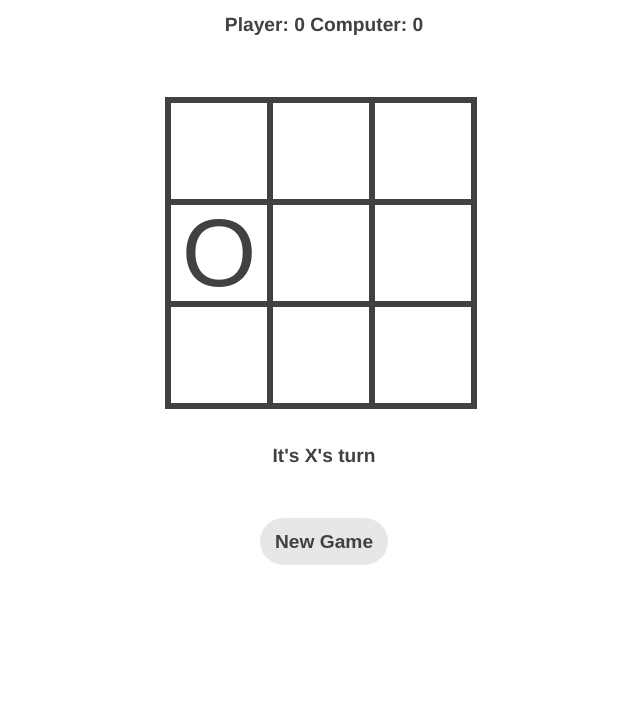
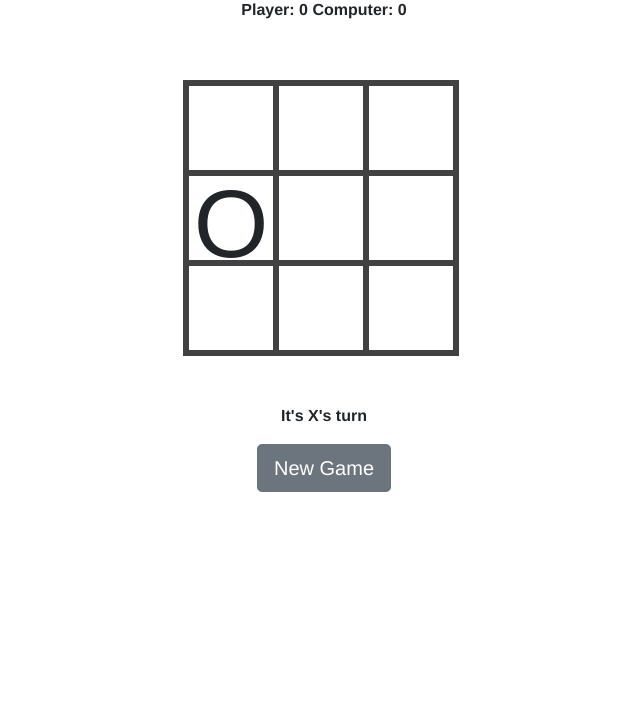
Before and after one commit to cop4808-spring-2023-fullstack-web/hw3-tic-tac-toe-js-fenn96, a plain HTML site: page index.html in a window 1280 px wide. Shown: the part 98-800 px from the top of the page, without its empty margins (316-956 px from the left). Drawn offline with nearby package versions, Linux system fonts and the light colour scheme.

Commit message:
Refactor to use Bootstrap

```diff
--- a/index.html
+++ b/index.html
@@ -5,26 +5,57 @@
     <meta http-equiv="X-UA-Compatible" content="IE=edge" />
     <meta name="viewport" content="width=device-width, initial-scale=1.0" />
     <title>Tic-Tac-Toe</title>
+    <link rel="stylesheet" href="https://maxcdn.bootstrapcdn.com/bootstrap/4.5.2/css/bootstrap.min.css" />
+    <title>Tic-Tac-Toe</title>
     <link rel="stylesheet" href="./styles/style.css" />
   </head>
 
-  <body>
-    <div class="header">Tic-Tac-Toe</div>
-    <p class="score"></p>
-    <div class="container">
+  <body class="d-flex flex-column align-items-center">
+    <h1 class="header text-center font-weight-bolder mt-4 mb-4">Tic-Tac-Toe</h1>
+    <p class="score font-weight-bold"></p>
+    <div class="align-center m-5">
+      <div class="row">
+        <div class="col-xs">
           <div class="cell" data-cell-index="0"></div>
+        </div>
+        <div class="col-xs">
           <div class="cell" data-cell-index="1"></div>
+        </div>
+        <div class="col-xs">
           <div class="cell" data-cell-index="2"></div>
+        </div>
+      </div>
+      <div class="row">
+        <div class="col-xs">
           <div class="cell" data-cell-index="3"></div>
+        </div>
+        <div class="col-xs">
           <div class="cell" data-cell-index="4"></div>
+        </div>
+        <div class="col-xs">
           <div class="cell" data-cell-index="5"></div>
+        </div>
+      </div>
+      <div class="row">
+        <div class="col-xs">
           <div class="cell" data-cell-index="6"></div>
+        </div>
+        <div class="col-xs">
           <div class="cell" data-cell-index="7"></div>
+        </div>
+        <div class="col-xs">
           <div class="cell" data-cell-index="8"></div>
         </div>
-    <p class="status"></p>
-    <button class="restart">New Game</button>
+      </div>
+    </div>
+    <p class="status font-weight-bold"></p>
+    <button class="restart btn btn-secondary btn-lg">New Game</button>
 
+    <script
+      src="https://code.jquery.com/jquery-3.5.1.slim.min.js"
+      integrity="sha384-DfXdz2htPH0lsSSs5nCTpuj/zy4C+OGpamoFVy38MVBnE+IbbVYUew+OrCXaRkfj"
+      crossorigin="anonymous"
+    ></script>
     <script src="./script/tic-tac-toe.js"></script>
   </body>
 </html>
--- a/script/tic-tac-toe.js
+++ b/script/tic-tac-toe.js
@@ -2,8 +2,10 @@ const statusDisplay = document.querySelector('.status');
 const scoreDisplay = document.querySelector('.score');
 
 let gameActive = true;
+// Define variables for storing player and computer score
 let playerScore = 0;
 let computerScore = 0;
+// Randomly pick current player
 let currentPlayer = Math.random() < 0.5 ? "X" : "O";
 let gameState = ["", "", "", "", "", "", "", "", ""];
 
@@ -16,6 +18,7 @@ statusDisplay.innerHTML = currentPlayerTurn();
 console.log(currentPlayerTurn());
 scoreDisplay.innerHTML = scoreMessage();
 
+// If it is computer's turn, do computer's logic
 computerTurn();
 
 const winningConditions = [
@@ -29,11 +32,13 @@ const winningConditions = [
     [2, 4, 6]
 ];
 
+// Function for computer automatically playing
 function computerTurn() {
     if (!gameActive || currentPlayer === 'X') {
         return;
     }
 
+    // Set delay
     setTimeout(() => {
         let emptyCells = [];
         for (let i = 0; i < gameState.length; i++) {
@@ -50,6 +55,7 @@ function computerTurn() {
     }, 500);
 }
 
+// Function that updates the scoreboard after each game
 function updateScore(player) {
     if (player === 'X') {
         playerScore += 1;
@@ -60,20 +66,26 @@ function updateScore(player) {
     console.log(scoreMessage());
 }
 
+// Function that handles the cell being played
 function handleCellPlayed(clickedCell, clickedCellIndex) {
+    // Changes cell to either X or O based on player currently playing
     gameState[clickedCellIndex] = currentPlayer;
     clickedCell.innerHTML = currentPlayer;
     console.log(`${currentPlayer} played position ${clickedCellIndex}`);
 }
 
+// Function that handles the changing of players
 function handlePlayerChange() {
+    // If the current player is X then change it to O
     currentPlayer = currentPlayer === "X" ? "O" : "X";
     statusDisplay.innerHTML = currentPlayerTurn();
     console.log(currentPlayerTurn());
 
+    // If it is computer's turn, do computer's logic
     computerTurn();
 }
 
+// Function that checks if game is won or not
 function handleResultValidation() {
     let roundWon = false;
     let winIndexes;
@@ -94,10 +106,12 @@ function handleResultValidation() {
 
     if (roundWon) {
         statusDisplay.innerHTML = winningMessage();
+        // Log that the player has won
         console.log(winningMessage());
         gameActive = false;
         statusDisplay.style.color = "rgb(251,100,204)";
 
+        // Highlight the cells that caused the win
         winIndexes.forEach(index => {
             document.querySelector(`.cell[data-cell-index="${index}"]`).style.backgroundColor = "rgb(251,100,204)";
         });
@@ -109,6 +123,7 @@ function handleResultValidation() {
     let roundDraw = !gameState.includes("");
     if (roundDraw) {
         statusDisplay.innerHTML = drawMessage();
+        // Log that there was a draw
         console.log(drawMessage());
         gameActive = false;
         statusDisplay.style.color = "rgb(251,100,204)";
@@ -118,8 +133,10 @@ function handleResultValidation() {
     handlePlayerChange();
 }
 
+// Function that handles clicking a cell
 function handleCellClick(clickedCellEvent) {
     const clickedCell = clickedCellEvent.target;
+    // Gets the index of the clicked cell from the 'data-cell-index' attribute
     const clickedCellIndex = parseInt(clickedCell.getAttribute('data-cell-index'));
 
     if (gameState[clickedCellIndex] !== "" || !gameActive) {
@@ -130,22 +147,27 @@ function handleCellClick(clickedCellEvent) {
     handleResultValidation();
 }
 
+// Function that handles restarting the game
 function handleRestartGame() {
-    document.querySelectorAll('.cell').forEach(cell => {
-        cell.style.backgroundColor = "";
-    });
-
     gameActive = true;
+    // Randomly pick current player
     currentPlayer = Math.random() < 0.5 ? "X" : "O";
     gameState = ["", "", "", "", "", "", "", "", ""];
     statusDisplay.style.color = "rgb(65, 65, 65)";
     statusDisplay.innerHTML = currentPlayerTurn();
     document.querySelectorAll('.cell').forEach(cell => cell.innerHTML = "");
+    // Reset cell colors to default
+    document.querySelectorAll('.cell').forEach(cell => cell.style.backgroundColor = "");
+    // Log that a new game has started
     console.log('New game started');
+    // Log the current player's turn
     console.log(currentPlayerTurn());
 
+    // If it is computer's turn, do computer's logic
     computerTurn();
 }
 
+// Adds a click listener to each cell
 document.querySelectorAll('.cell').forEach(cell => cell.addEventListener('click', handleCellClick));
+// Adds a click listener to the new game button
 document.querySelector('.restart').addEventListener('click', handleRestartGame);
--- a/styles/style.css
+++ b/styles/style.css
@@ -1,29 +1,8 @@
-html,
 body {
-    margin: 0;
-    padding: 0;
-}
-
-body {
-    color: rgb(65, 65, 65);
-    background-color: rgb(255, 255, 255);
     font-family: Helvetica, sans-serif;
-    display: flex;
-    flex-direction: column;
-    place-items: center;
-    user-select: none;
-}
-
-.header {
-    font-size: 2.5em;
-    font-weight: 800;
-    margin-top: 2.4rem;
-    margin-bottom: 0.6rem;
 }
 
 .container {
-    display: grid;
-    grid-template-columns: 1fr 1fr 1fr;
     margin: 3rem 0 1rem 0;
 }
 
@@ -39,78 +18,3 @@ body {
     cursor: pointer;
 
 }
-
-a {
-    text-decoration: underline;
-    color: black;
-}
-
-a:visited {
-    color: black;
-}
-
-/*************************************/
-/******        Game Status       *****/
-/*************************************/
-.status {
-    color: rgb(65, 65, 65);
-    /* color: orangered; */
-    font-size: 1.2rem;
-    font-weight: 600;
-}
-
-.score {
-    color: rgb(65, 65, 65);
-    /* color: orangered; */
-    font-size: 1.2rem;
-    font-weight: 600;
-}
-
-/*************************************/
-/******       Reload Button      *****/
-/*************************************/
-.restart {
-    color: rgb(65, 65, 65);
-    background-color: rgb(231, 231, 231);
-    font-size: 1.2rem;
-    font-weight: 600;
-    order: 1;
-    margin: 2rem;
-    padding: 0.8rem;
-    border: 0;
-    border-radius: 40px;
-    width: 8rem;
-    cursor: pointer;
-}
-
-.restart:hover {
-    color: rgb(255, 255, 255);
-    background-color: rgb(185, 185, 185);
-    box-shadow: 0 5px 15px rgba(167, 167, 167, 0.4);
-
-}
-
-/*************************************/
-/******         Footer           *****/
-/*************************************/
-/*footer {
-    position: absolute;
-    bottom: 0;
-    left: 0;
-}
-
-footer > p {
-    margin: 1.6rem;
-    font-size: 1.2rem;
-    font-weight: 500;
-    letter-spacing: 0.2rem;
-}
-
-a,
-a:visited {
-    color: black;
-}
-
-#heart {
-    font-size: 1.6rem;
-}*/
```
Lines whose indentation alone changed are shown as unchanged.
